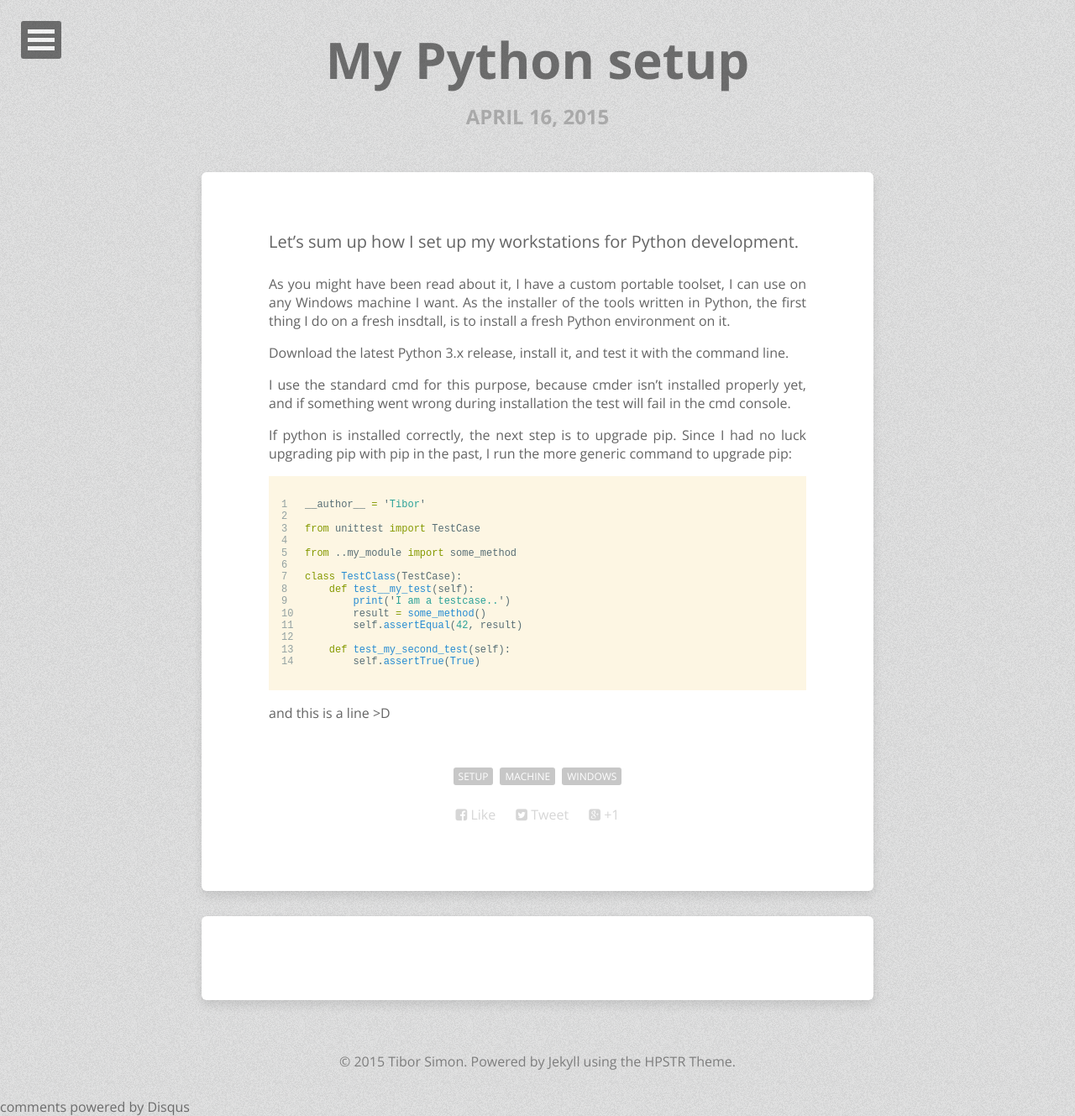
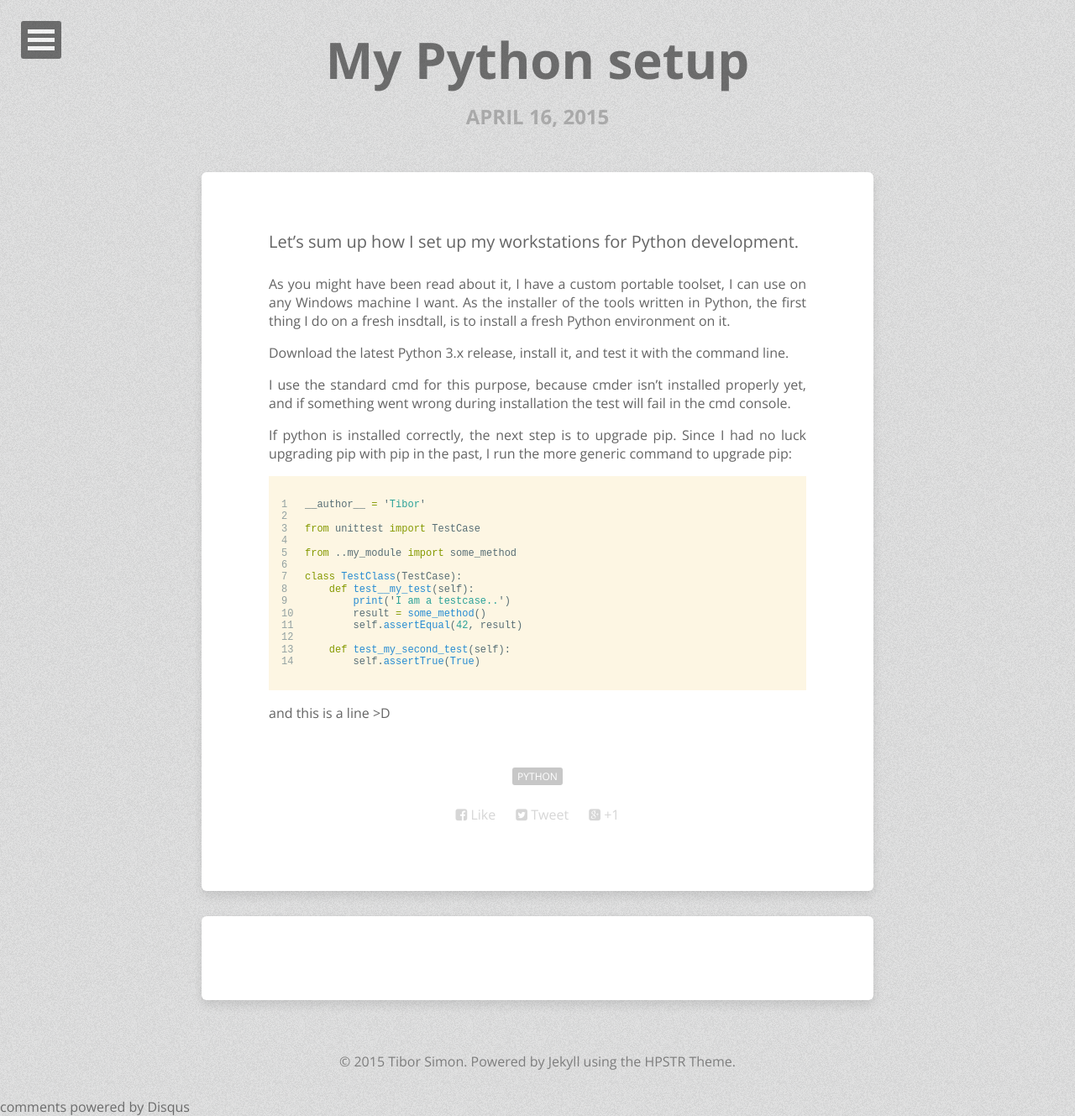
Before and after one commit to tiborsimon/tiborsimon.github.io, a Jekyll site: the page built from _posts/2015-04-16-my-python-setup.md, in a window 1280 px wide. Shown: the whole page at 84% size. Built offline with Jekyll 4.4.1, drawn with Linux system fonts in a browser that asks for light colours; nearby versions of some CDN libraries; comment, search, counter and statistics services are not loaded.

Commit message:
header lighter glow removed..

```diff
--- a/_posts/2015-04-16-my-python-setup.md
+++ b/_posts/2015-04-16-my-python-setup.md
@@ -2,7 +2,7 @@
 layout: post
 title: My Python setup
 categories: ['python']
-tags: ['setup', 'machine', 'windows']
+tags: ['python']
 published: True
 ---
 
--- a/_sass/_page.scss
+++ b/_sass/_page.scss
@@ -33,7 +33,7 @@
     width: 100%;
     overflow: hidden;
     position: relative;
-    box-shadow: 0 1px 4px rgba(255, 255, 255, 0.66);
+    /* box-shadow: 0 1px 4px rgba(255, 255, 255, 0.66); */
 }
 .header-title {
     text-align: center;
```
